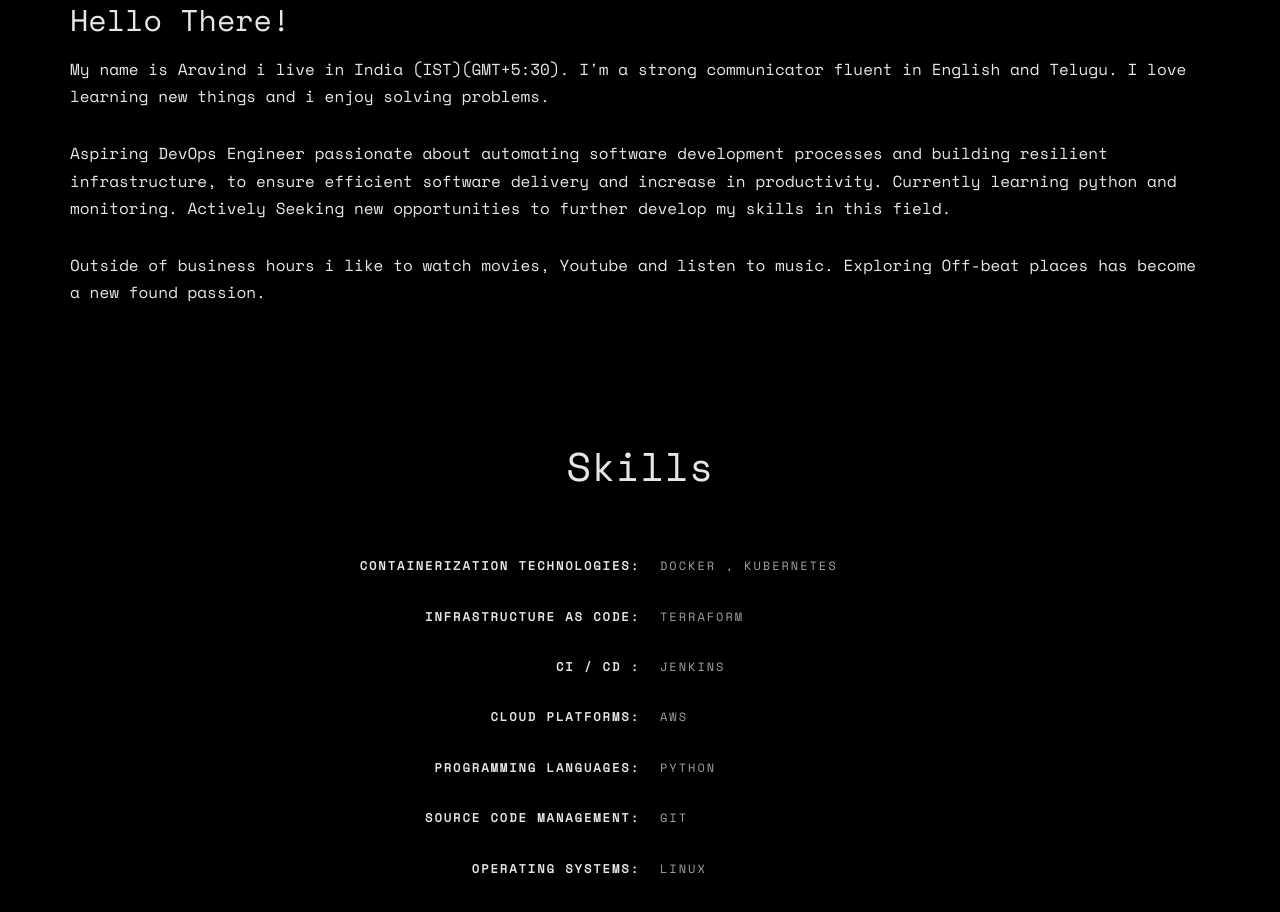
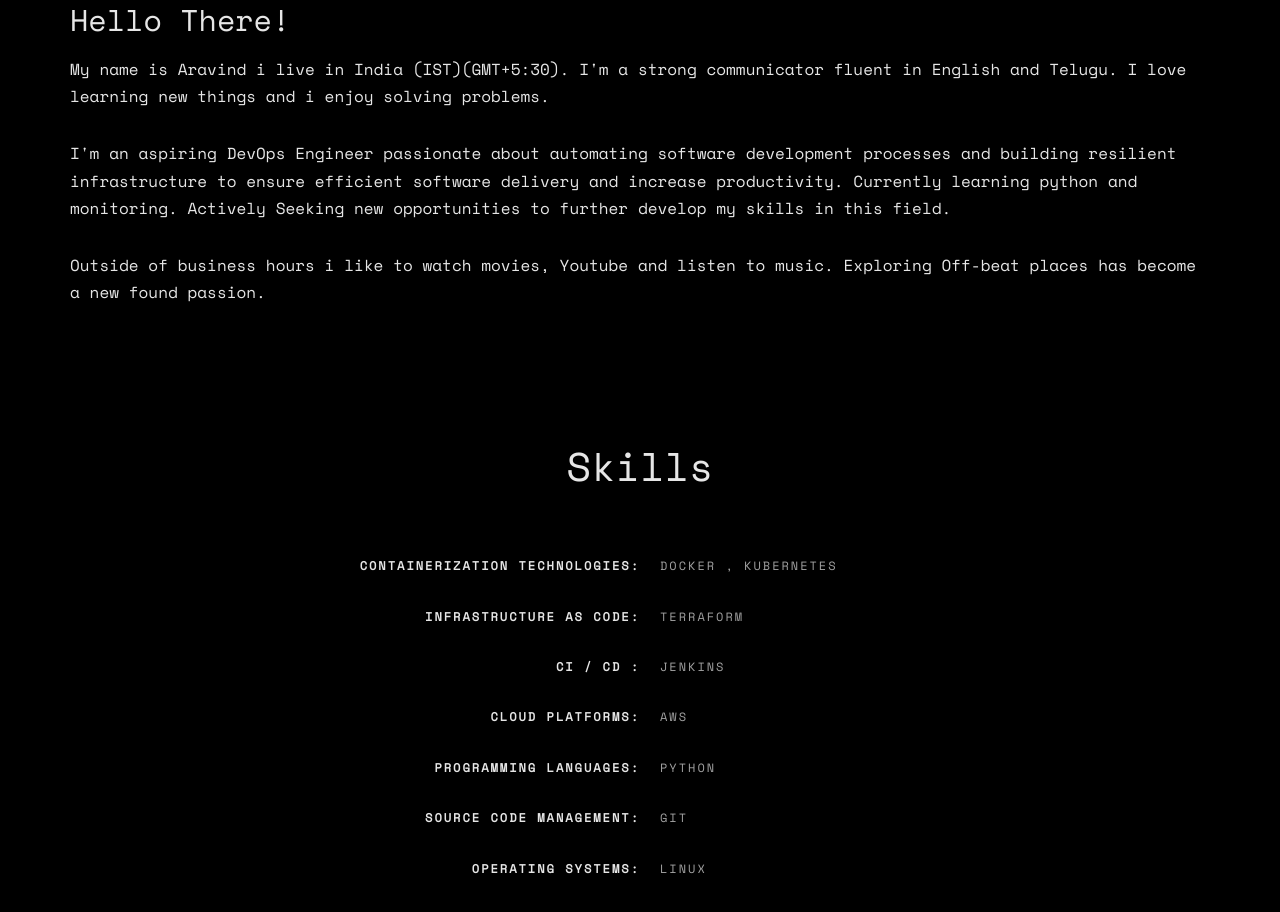
Before and after one commit to aravind1314/cloud-resume, a website: page app/index.html in a window 1280 px wide. Shown: the part 1049-1961 px from the top of the page. Drawn offline with nearby package versions, Linux system fonts and the light colour scheme; some packages are replaced by stand-ins of ours; files that its build step writes are made by us from their sources; files whose address does not match are found by name; a web font is replaced by a local one.

Commit message:
index/about

```diff
--- a/app/index.html
+++ b/app/index.html
@@ -66,7 +66,7 @@
 			<div class="animate-box">
 				<h2>Hello There!</h2>
 				<p>My name is Aravind i live in India (IST)(GMT+5:30). I'm a strong communicator fluent in English and Telugu. I love learning new things and i enjoy solving problems.</p>
-				<p>Aspiring DevOps Engineer passionate about automating software development processes and building resilient infrastructure, to ensure efficient software delivery and increase in productivity. Currently learning python and monitoring. Actively Seeking new opportunities to further develop my skills in this field.</p>
+				<p>I'm an aspiring DevOps Engineer passionate about automating software development processes and building resilient infrastructure to ensure efficient software delivery and increase productivity. Currently learning python and monitoring. Actively Seeking new opportunities to further develop my skills in this field.</p>
 				<p>Outside of business hours i like to watch movies, Youtube and listen to music. Exploring Off-beat places has become a new found passion.</p>
 			</div>
 			<div class="row animate-box">
```
